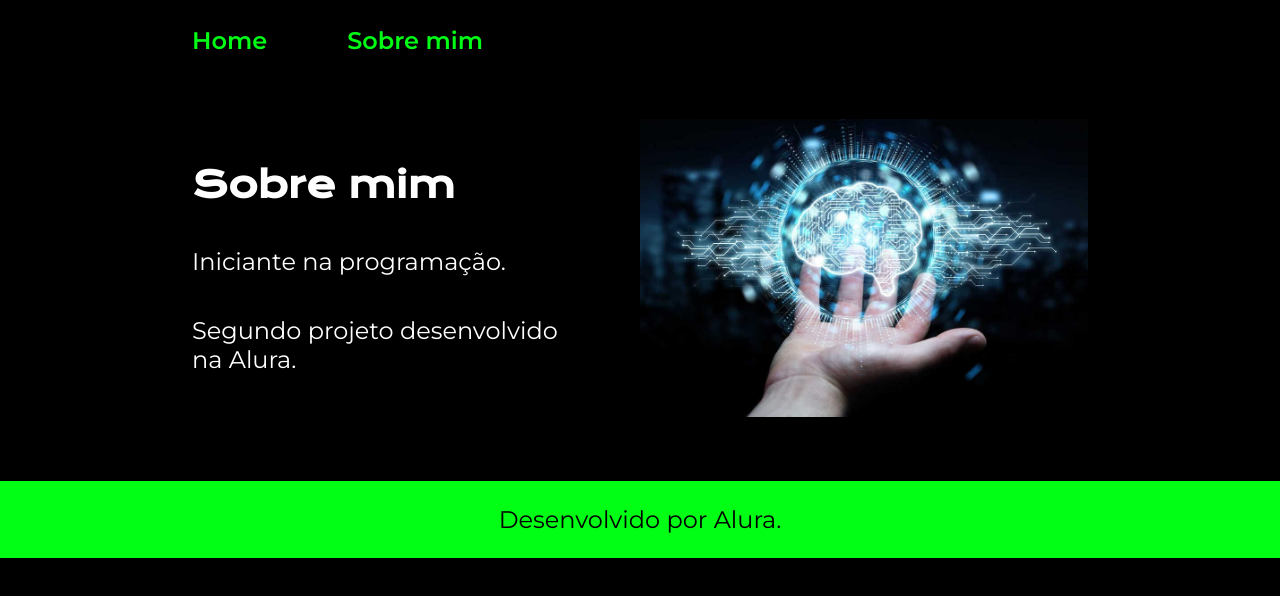
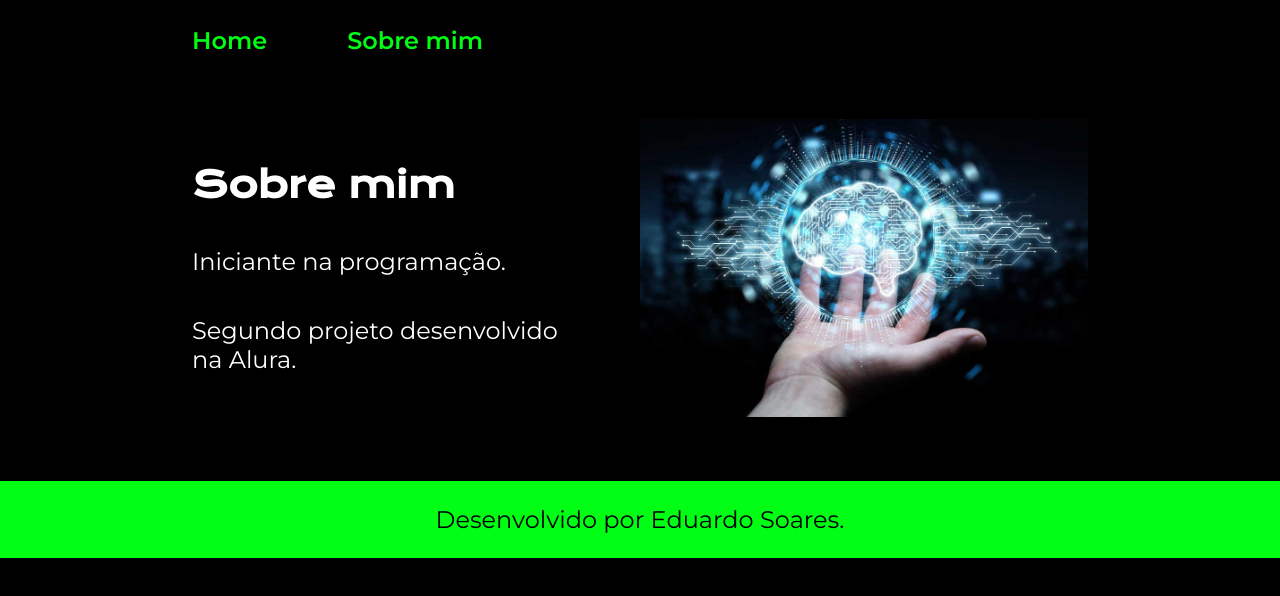
Before and after one commit to EduardoSoares9/Portifolio, a plain HTML site: page about.html in a window 1280 px wide. Drawn offline with nearby package versions, Linux system fonts and the light colour scheme.

Commit message:
Update about.html

```diff
--- a/about.html
+++ b/about.html
@@ -29,7 +29,7 @@
     </main>
 
     <footer class="rodape">
-        <p>Desenvolvido por Alura.</p>
+        <p>Desenvolvido por Eduardo Soares.</p>
     </footer>
 </body>
 
```
